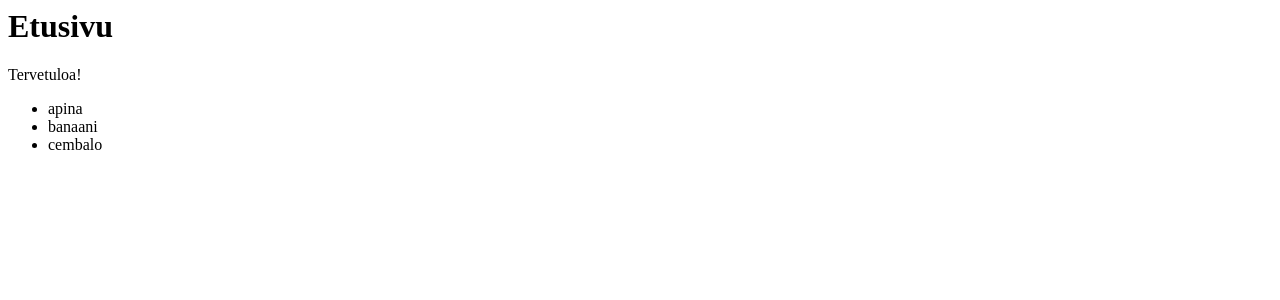
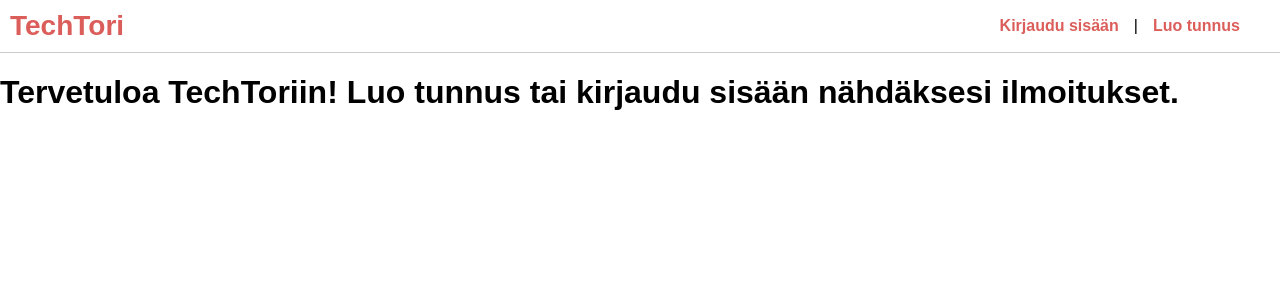
Before and after one commit to erikpeik/TechTori, a Flask app: page / in a window 1280 px wide. Shown: the top 300 px of the page. Run offline with Flask 3, Linux system fonts and the light colour scheme.

Commit message:
Implement user registration and login functionality

```diff
--- a/app.py
+++ b/app.py
@@ -1,9 +1,71 @@
-from flask import Flask, render_template
+from flask import Flask, render_template, request, flash, redirect, session
+import sqlite3
+import secrets
+import users
+import config
 
 app = Flask(__name__)
+app.secret_key = config.secret_key
 
 
 @app.route("/")
 def index():
-    words = ["apina", "banaani", "cembalo"]
-    return render_template("index.html", message="Tervetuloa!", items=words)
+    listings = []
+    return render_template("index.html",  listings=listings)
+
+
+@app.route("/register", methods=["GET", "POST"])
+def register():
+    if request.method == "GET":
+        return render_template("register.html")
+    if request.method == "POST":
+        username = request.form.get("username")
+        password = request.form.get("password")
+        password_confirm = request.form.get("password_confirm")
+
+        print(password, password_confirm)
+        if password != password_confirm:
+            flash("Virhe: Salasanat eivät täsmää", "error")
+            return redirect("/register")
+
+        try:
+            user_id = users.create_user(username, password)
+            flash("Käyttäjä luotu onnistuneesti", "success")
+            session["username"] = username
+            session["user_id"] = user_id
+            session["csrf_token"] = secrets.token_hex(16)
+
+        except sqlite3.IntegrityError:
+            flash("Virhe: Käyttäjätunnus on jo käytössä", "error")
+            return redirect("/register")
+
+        return redirect("/")
+
+
+@app.route("/login", methods=["GET", "POST"])
+def login():
+    if request.method == "GET":
+        return render_template("login.html")
+    if request.method == "POST":
+        username = request.form.get("username")
+        password = request.form.get("password")
+
+        print(username, password)
+
+        user_id = users.authenticate_user(username, password)
+        if user_id is None:
+            flash("Virhe: Väärä käyttäjätunnus tai salasana", "error")
+            return redirect("/login")
+
+        session["user_id"] = user_id
+        session["username"] = username
+        session["csrf_token"] = secrets.token_hex(16)
+        return redirect("/")
+
+
+@app.route("/logout")
+def logout():
+    if "user_id" in session:
+        del session["user_id"]
+        del session["username"]
+    return redirect("/")
--- /dev/null
+++ b/config.py
@@ -0,0 +1 @@
+secret_key = "18fd24bf6a2ad4dac04a33963db1c42f"
--- /dev/null
+++ b/static/main.css
@@ -0,0 +1,58 @@
+html,
+body {
+  margin: 0;
+  padding: 0;
+  font-family: Arial, sans-serif;
+}
+
+.flashes {
+  padding: 0;
+
+  li {
+    list-style: none;
+    margin: 0;
+    padding: 0;
+  }
+
+  .error {
+    background-color: #f8d7da;
+    color: #721c24;
+    padding: 10px;
+    border-radius: 5px;
+    margin: 10px 0;
+    border: 1px solid #f5c6cb;
+  }
+}
+
+.header {
+  border-bottom: 1px solid #ccc;
+  padding: 10px;
+  display: flex;
+  justify-content: space-between;
+  align-items: center;
+
+  .title {
+    margin: 0;
+    color: #db5e5b;
+    font-size: 28px;
+    font-weight: bold;
+    text-decoration: none;
+  }
+
+  .header-links {
+    display: flex;
+    gap: 15px;
+
+    margin-right: 30px;
+
+    a {
+      text-decoration: none;
+      color: #db5e5b;
+      font-weight: bold;
+
+      &:hover {
+        text-decoration: underline;
+      }
+    }
+  }
+}
--- a/templates/index.html
+++ b/templates/index.html
@@ -1,15 +1,14 @@
-<html>
-  <head>
-    <title>Etusivu</title>
-  </head>
-
-  <body>
-    <h1>Etusivu</h1>
-    <p>{{ message }}</p>
-    <ul>
-      {% for item in items %}
-      <li>{{ item }}</li>
-      {% endfor %}
-    </ul>
-  </body>
-</html>
+{% extends "layout.html" %} {% block title %}Etusivu - TechTori{% endblock %} {%
+block content %} {% if session.username %}
+<h1>Tervetuloa, {{ session.username }}!</h1>
+{% else %}
+<h1>
+  Tervetuloa TechToriin! Luo tunnus tai kirjaudu sisään nähdäksesi ilmoitukset.
+</h1>
+{% endif %}
+<ul>
+  {% for listing in listings %}
+  <li>{{ listing.title }}</li>
+  {% endfor %}
+</ul>
+{% endblock %}
--- /dev/null
+++ b/templates/layout.html
@@ -0,0 +1,26 @@
+<!DOCTYPE html>
+<html>
+  <head>
+    <title>{% block title %}{% endblock %}</title>
+    <link rel="stylesheet" href="/static/main.css" />
+  </head>
+  <body>
+    <div class="header">
+      <a href="/" class="title" title="Etusivu">TechTori</a>
+      <div class="header-links">
+        {% if session.user_id %}
+        <a href="/logout">Kirjaudu ulos</a>{% else %}
+        <a href="/login">Kirjaudu sisään</a> |
+        <a href="/register">Luo tunnus</a>{% endif %}
+      </div>
+    </div>
+    {% with messages = get_flashed_messages(with_categories=true) %} {% if
+    messages %}
+    <ul class="flashes">
+      {% for category, message in messages %}
+      <li class="{{ category }}">{{ message }}</li>
+      {% endfor %}
+    </ul>
+    {% endif %} {% endwith %}{% block content %}{% endblock %}
+  </body>
+</html>
```
Also changed, not shown: templates/login.html (added, +17 -0 lines), templates/register.html (added, +24 -0 lines), users.py (added, +27 -0 lines).
